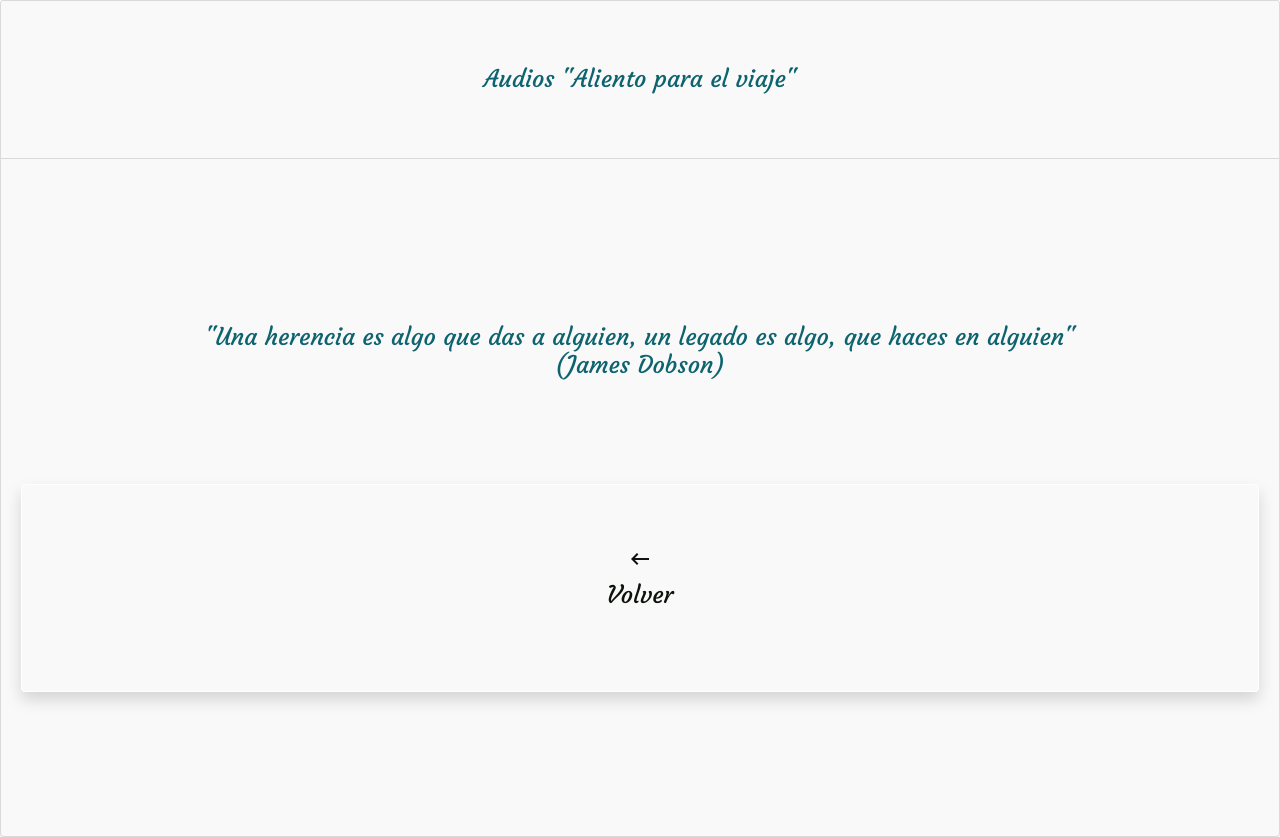
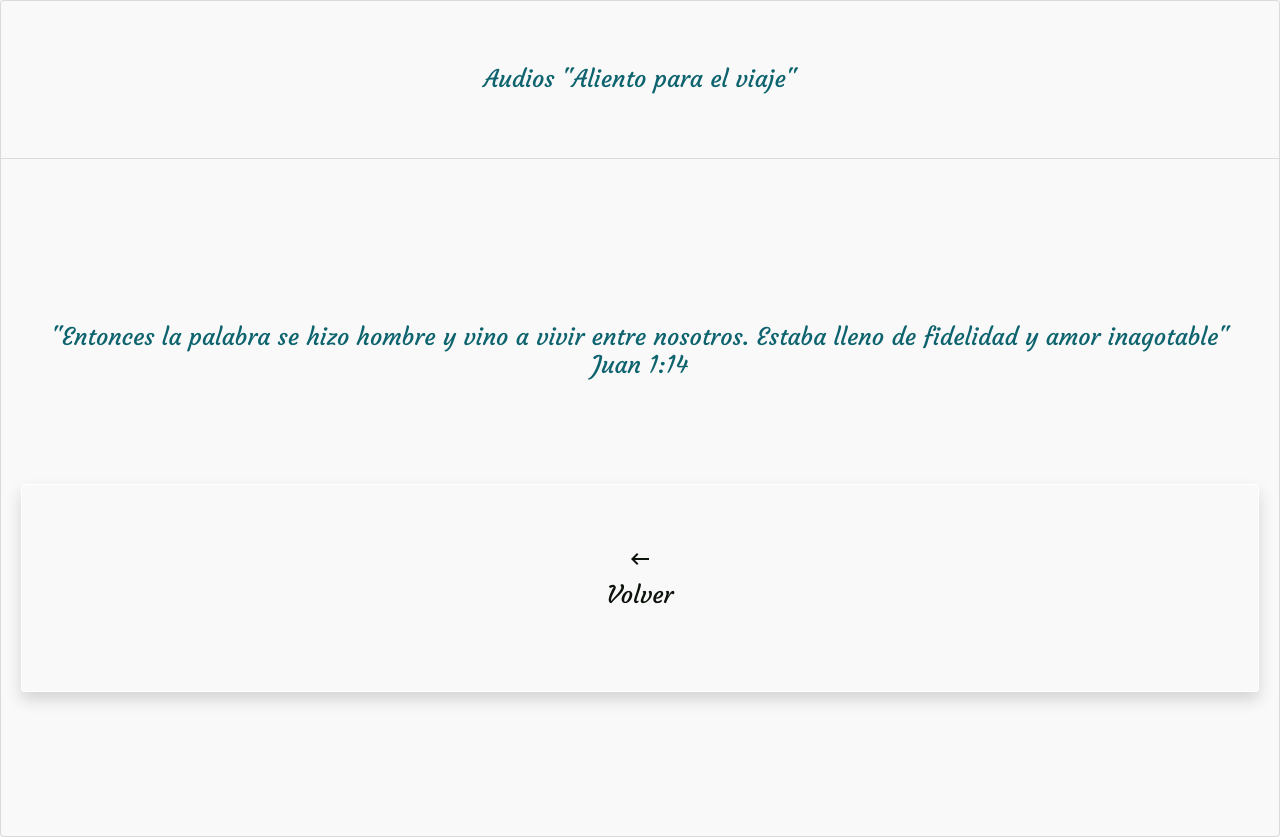
Before and after one commit to gran-gas/aliento, a Flask app: page /pensamiento.html in a window 1280 px wide. Run offline with Flask 2, Linux system fonts and the light colour scheme; some libraries are stand-ins or nearby versions.

Commit message:
first commit

```diff
--- a/templates/pensamiento.html
+++ b/templates/pensamiento.html
@@ -16,7 +16,7 @@
         <br>
         <br>
         <p class="card-text h5 main-title text-center">
-            "Una herencia es algo que das a alguien, un legado es algo, que haces en alguien"<br>(James Dobson)
+            "Entonces la palabra se hizo hombre y vino a vivir entre nosotros. Estaba lleno de fidelidad y amor inagotable"<br>Juan 1:14
         </p>
             <br>
             <br>
```
Also changed, not shown: templates/audio.html (+5 -5 lines), 2 other files.
